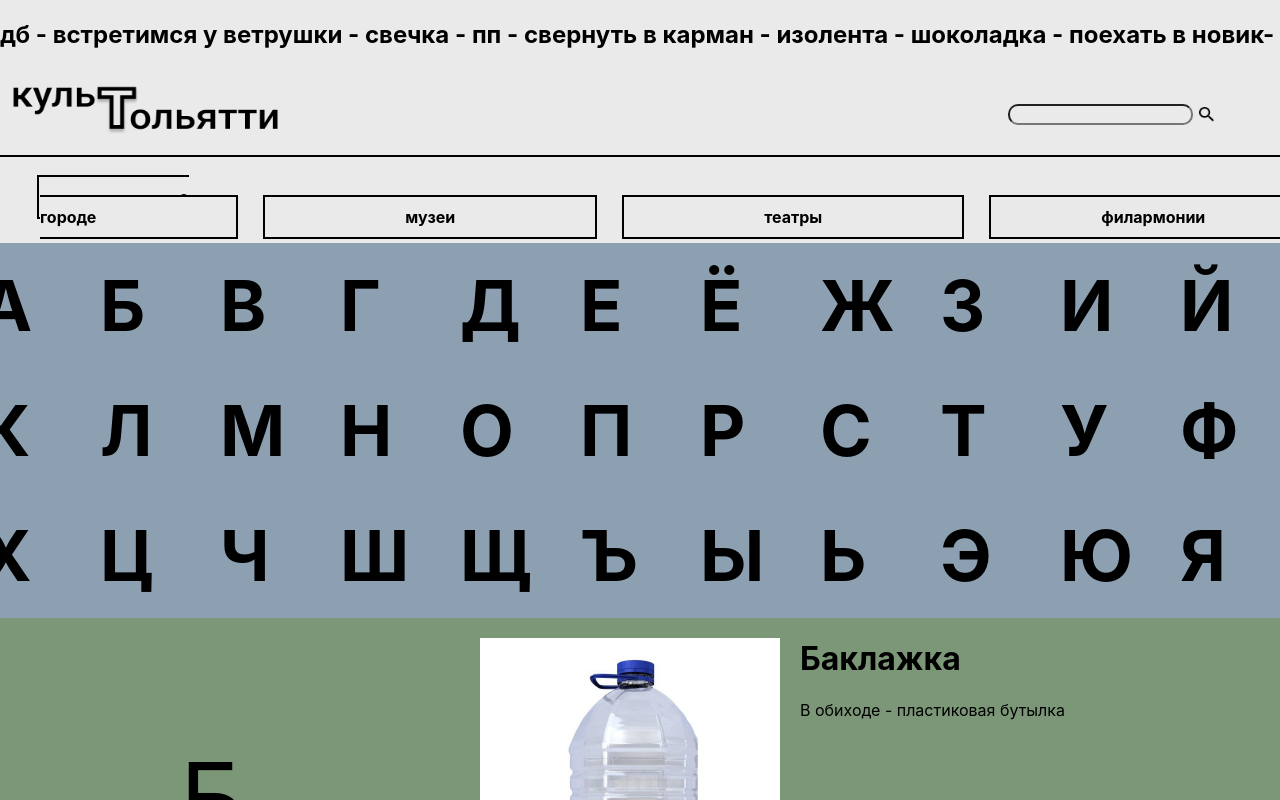
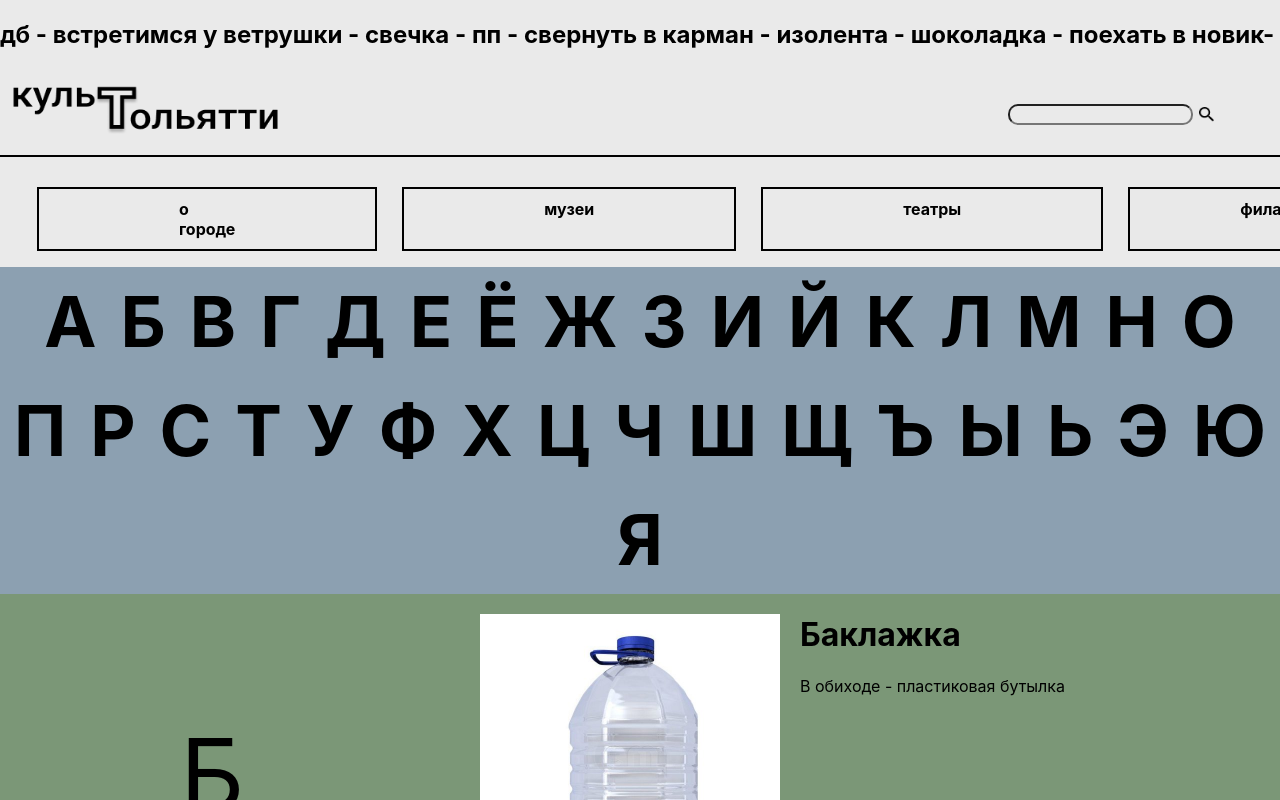
Before and after one commit to paulineko/Cult_tlt, a React (Create React App) app: page /dictionary in a window 1280 px wide. Shown: the top 800 px of the page. Built offline with nearby package versions, Linux system fonts and the light colour scheme.

Commit message:
Dictionary rework

```diff
--- a/src/App.css
+++ b/src/App.css
@@ -15,20 +15,13 @@ button {
     outline: none;
     float: right;
 }
-.Map{
+
+.Map {
     margin-top: -20px;
 
 }
 
 /* Class */
-
-
-
-
-
-
-
-
 
 
 .App-logo {
@@ -42,32 +35,28 @@ button {
     }
 }
 
-.seach_input{
-  background-color:#EAEAEA;
+.search-input {
+    background-color: #EAEAEA;
     border-radius: 10px;
     opacity: 50;
-
 }
 
-
-.info_link{
+.info-link {
     background-color: yellow;
-
 }
 
-.search_form{
-  background-color:#EAEAEA ;
+.search-form {
+    background-color: #EAEAEA;
     float: right;
     margin-right: 50px;
     margin-top: 30px;
-
-
-}
-.Header{
-  background-color:#EAEAEA ;
 }
 
-.info{
+.Header {
+    background-color: #EAEAEA;
+}
+
+.info {
     margin-left: -3px;
     background-color: #EAEAEA;
     list-style-type: none;
@@ -75,8 +64,9 @@ button {
     border: 2px solid #000; /* Рамка вокруг текста */
     padding: 10px 140px 10px; /* Поля вокруг текста */
 }
+
 .info:hover {
-  transition: background 0.3 ease  0s;
+    transition: background 0.3 ease 0s;
     border: 2px solid #e34761;
     border-color: black;
     background: #7B9777;
@@ -84,7 +74,7 @@ button {
 
 }
 
-.museum{
+.museum {
     background-color: #EAEAEA;
     list-style-type: none;
     display: inline; /* Отображать как строчный элемент */
@@ -94,14 +84,14 @@ button {
 }
 
 .museum:hover {
-  transition: background 0.3 ease  0s;
+    transition: background 0.3 ease 0s;
     border: 2px solid #e34761;
     border-color: black;
     background: #568EA4;
     color: black;
+}
 
-}
-.phihalrmonic{
+.phihalrmonic {
     background-color: #eaeaeaed;
     list-style-type: none;
     display: inline; /* Отображать как строчный элемент */
@@ -109,16 +99,16 @@ button {
     border: 2px solid #000; /* Рамка вокруг текста */
     padding: 10px 110px 10px; /* Поля вокруг текста */
 }
+
 .phihalrmonic:hover {
-  transition: background 0.3 ease  0s;
+    transition: background 0.3 ease 0s;
     border: 2px solid #e34761;
     border-color: black;
     background: #7B9777;
     color: black;
-
 }
 
-.theaters{
+.theaters {
     background-color: #EAEAEA;
     list-style-type: none;
     display: inline; /* Отображать как строчный элемент */
@@ -128,125 +118,137 @@ button {
 }
 
 .theaters:hover {
-  transition: background 0.3 ease  0s;
+    transition: background 0.3 ease 0s;
     border: 2px solid #e34761;
     border-color: black;
     background: #15456D;
     color: black;
+}
 
-}
-.info_text
-{text-decoration: none;
+.info_text {
+    text-decoration: none;
     color: black;
     font-weight: bold
 }
 
 .info_text:hover {
+    color: white;
+}
 
-  color: white;
-
-}
-.museum_text
-{text-decoration: none;
+.museum_text {
+    text-decoration: none;
     color: black;
     font-weight: bold;
 }
+
 .museum_text:hover {
 
     color: white;
 
 }
 
-.phihalrmonic_text
-{text-decoration: none;
+.phihalrmonic_text {
+    text-decoration: none;
     color: black;
     font-weight: bold
 }
 
 .phihalrmonic_text:hover {
+    color: white;
+}
 
-  color: white;
-
-}
-.theaters_text
-{text-decoration: none;
+.theaters_text {
+    text-decoration: none;
     color: black;
     font-weight: bold
 }
+
 .theaters_text:hover {
 
     color: white;
 
 }
+
 .App-link {
     color: #61dafb;
 }
 
 
-.Finfo{
+.Finfo {
     margin-left: 70px;
     text-decoration: none;
     color: black;
     font-weight: bold
 
 }
-.Fmuseum{
+
+.Fmuseum {
     margin-left: 70px;
     text-decoration: none;
     color: black;
     font-weight: bold
 }
-.Fphihalrmonic{
+
+.Fphihalrmonic {
     margin-left: 70px;
     text-decoration: none;
     color: black;
     font-weight: bold
 }
-.Ftheaters{
+
+.Ftheaters {
     margin-left: 70px;
     text-decoration: none;
     color: black;
     font-weight: bold
 }
-.Fbook{
+
+.Fbook {
     margin-left: 70px;
     text-decoration: none;
     color: black;
     font-weight: bold
 
 }
-.Gallery{
+
+.Gallery {
     margin-left: 70px;
     text-decoration: none;
     color: black;
     font-weight: bold
 
 }
-.Footer{
+
+.Footer {
     align-items: flex-start;
     margin-top: 25px;
     display: flex;
 
 }
-.Footer_size{
+
+.Footer_size {
     display: flex;
     align-items: stretch;
 }
-.Footer1{
+
+.Footer1 {
     width: 200px;
 }
-.Footer2{
+
+.Footer2 {
     width: 300px;
 }
-.Footer3{
+
+.Footer3 {
     width: 700px;
     display: flex;
 }
-.Footer4{
+
+.Footer4 {
     width: 300px;
 }
-.button2
-{
+
+.button2 {
     text-decoration: none;
 
     background: black;
@@ -258,44 +260,46 @@ width: 200px;
     font-size: 15px;
     border-radius: 7px;
     display: inline-flex;
-  padding: 0px 55px;
+    padding: 0 55px;
     align-items: center;
     justify-content: center;
     text-align: center;
     margin-left: 30px;
     cursor: pointer;
-  float:left;
+    float: left;
     margin-top: 40px;
 }
 
 .button2:hover {
-  transition: background 0.3 ease  0s;
+    transition: background 0.3 ease 0s;
     border: 2px solid #e34761;
     border-color: black;
     background: white;
     color: black;
 
 }
-.subscribe_input{
+
+.subscribe_input {
     background-color: transparent;
     margin-right: 20px;
     width: 287px;
 
-   padding: 0 0 10px 0 ;
+    padding: 0 0 10px 0;
     border: none;
     border-bottom: 1px solid black;
-   outline:none ;
+    outline: none;
     font-size: 15px;
     line-height: 18px;
     letter-spacing: 0.04em;
     color: black;
     margin-left: 100px;
 }
-.subscribe_form{
+
+.subscribe_form {
     margin-top: 40px;
 }
 
-.icons{
+.icons {
     margin-top: 40px;
 }
 
@@ -332,8 +336,7 @@ width: 600px;
     width: 500px;
 }
 
-.button1
-{
+.button1 {
     text-decoration: none;
 
     background: black;
@@ -345,42 +348,40 @@ width: 600px;
     font-size: 15px;
     border-radius: 7px;
     display: inline-flex;
-  padding: 0px 55px;
+    padding: 0 55px;
     align-items: center;
     justify-content: center;
     text-align: center;
     margin-top: 30px;
     cursor: pointer;
-  float:left;
+    float: left;
 }
 
 .button1:hover {
-  transition: background 0.3 ease  0s;
+    transition: background 0.3 ease 0s;
     border: 2px solid #e34761;
     border-color: black;
     background: white;
     color: black;
 }
 
-.photo
-{
-  box-shadow: 0px 0px 10px 3px rgb(106, 106, 106);
+.photo {
+    box-shadow: 0 0 10px 3px rgb(106, 106, 106);
 }
 
-.s-container
-{
+.s-container {
     align-items: flex-start;
     background: #7B9777;
     display: flex;
     justify-content: center;
 }
+
 .s-container:hover {
-  transition: background 0.1 ease  0s;
+    transition: background 0.1 ease 0s;
     background: #7B9777;
 }
 
-.s2-container
-{
+.s2-container {
     align-items: flex-start;
     background: #568EA4;
     display: flex;
@@ -388,12 +389,11 @@ width: 600px;
 }
 
 .s2-container:hover {
-  transition: background 0.1 ease  0s;
+    transition: background 0.1 ease 0s;
     background: #568EA4;
 }
 
-.s3-container
-{
+.s3-container {
     align-items: flex-start;
     background: #588469;
     display: flex;
@@ -401,12 +401,11 @@ width: 600px;
 }
 
 .s3-container:hover {
-  transition: background 0.1 ease  0s;
+    transition: background 0.1 ease 0s;
     background: #588469;
 }
 
-.s4-container
-{
+.s4-container {
     align-items: flex-start;
     background: #8ca0b1;
     display: flex;
@@ -414,69 +413,53 @@ width: 600px;
 }
 
 .s4-container:hover {
-  transition: background 0.1 ease  0s;
+    transition: background 0.1 ease 0s;
     background: #8ca0b1;
 }
 
 
-
-.r-col1
-{
+.r-col1 {
     font-size: 100px;
     width: 300px;
     margin-top: 20px;
 
 }
 
-.r-col3
-{
+.r-col3 {
 
     width: 300px;
     margin-left: 20px;
 }
 
-.photo-w
-{
+.photo-w {
     margin-top: 20px;
 }
 
-.text-r
-{
+.text-r {
     font-weight: bold;
-  margin-top: 0px;
-  margin-bottom: 0px;
+    margin-top: 0;
+    margin-bottom: 0;
     font-size: 250px;
 }
 
-
-.a-container
-{
-  align-items: flex-start;
+.alphabet-container {
+    display: flex;
+    align-items: center;
     background: #8ca0b1;
-  display: flex;
+    flex-direction: row;
     justify-content: center;
-
-
+    flex-wrap: wrap;
+    font-size: 70px;
+    font-weight: bold;
 }
 
-.row-rast-a
-{
-  display: flex;
-  align-items: stretch;
-
+.alphabet-letter {
+    margin: 0;
+    width: auto;
+    padding: 12px;
 }
 
-.a-col
-{
-  font-size: 70px;
-  width: 120px;
-  height: 120;
-
+.alphabet-letter:hover {
+    cursor: pointer;
+    color: darkred;
 }
-
-.text-a
-{
-  font-weight: bold;
-  margin-top: 20px;
-  margin-bottom: 20px;
-}
--- a/src/components(Kovalchuk)/Footer.js
+++ b/src/components(Kovalchuk)/Footer.js
@@ -29,9 +29,9 @@ const Footer = () => {
                             <Button className='button2' variant="outline-dark">Готово</Button>
                         </Col>
                         <Col className="Footer4">
-                            <img className='icons' src={Instagram} width="50" height='50'/>
-                            <img className='icons' src={Telegram} width="50" height='50'/>
-                            <img className='icons' src={VK} width="50" height='50'/>
+                            <img className='icons' src={Instagram} width="50" height='50' alt={''}/>
+                            <img className='icons' src={Telegram} width="50" height='50' alt={''}/>
+                            <img className='icons' src={VK} width="50" height='50' alt={''}/>
                         </Col>
                     </Row>
                 </Container>
--- a/src/components(Kovalchuk)/Header.css
+++ b/src/components(Kovalchuk)/Header.css
@@ -7,6 +7,11 @@
     padding-left: 0; /* Отступ слева в браузере Firefox, Safari, Chrome */
 }
 
+.header-nav-bar {
+    display: flex;
+    justify-content: space-around;
+}
+
 .Router {
     background-color: aqua;
 }
--- a/src/components(Kovalchuk)/Header.js
+++ b/src/components(Kovalchuk)/Header.js
@@ -1,4 +1,4 @@
-import React, {Component} from 'react'
+import React from 'react'
 import './Header.css'
 import {Link} from "react-router-dom"
 
@@ -6,7 +6,7 @@ const Header = () => {
     return (
         <div className="Header">
             <nav>
-                <ul>
+                <ul className={'header-nav-bar'}>
                     <li className="info">
                         <Link className="info_text" to="/">о городе</Link>
                     </li>
--- a/src/components(Kovalchuk)/Logo.js
+++ b/src/components(Kovalchuk)/Logo.js
@@ -5,7 +5,7 @@ export default class Search extends Component {
     render() {
         return (
             <div>
-                <img src={Logotip} width="280" height='70'/>
+                <img src={Logotip} width="280" height='70' alt={''}/>
                 <hr className="Line" size="100px" width="1500px" align="center" color='black'/>
             </div>
         )
--- a/src/components(Kovalchuk)/Search.js
+++ b/src/components(Kovalchuk)/Search.js
@@ -8,12 +8,12 @@ export default class Search extends Component {
     render() {
         return (
             <div className="form">
-                <form className="search_form">
+                <form className="search-form">
                     <input
                         type="text"
-                        className="seach_input"
+                        className="search-input"
                     />
-                    <Button><img src={Lupa} width="15" height="15"/></Button>
+                    <Button><img src={Lupa} width="15" height="15" alt={''}/></Button>
                 </form>
             </div>
         )
--- a/src/pages/Info.js
+++ b/src/pages/Info.js
@@ -3,7 +3,7 @@ import Map from '../image/Map.png';
 
 const Info = () => {
   return (
-    <div className="Map"><img  src={Map} width="1500" height='800'></img></div>
+    <div className="Map"><img  src={Map} width="1500" height='800' alt={''}></img></div>
   )
 }
 
--- a/src/pages/dictionary.js
+++ b/src/pages/dictionary.js
@@ -18,160 +18,32 @@ import W17 from '../image/Шоколадка.jpg';
 import {Row, Container, Col, Image} from 'react-bootstrap';
 
 const dictionary = () => {
+    function scrollToLetter(args) {
+        try {
+            const lettersElements = document.querySelectorAll('.r-col1');
+            for (let i = 0; i < lettersElements.length; ++i) {
+                if (lettersElements[i].textContent.toLowerCase() === args.target.textContent.toLowerCase()) {
+                    window.scrollTo({
+                        top: lettersElements[i].offsetTop,
+                        left: 0,
+                        behavior: 'smooth'
+                    })
+                    break;
+                }
+            }
+        } catch (e) {
+            console.error('Unable to find alphabet elements!');
+        }
+    }
+
+    const alphabet = Array.from('абвгдеёжзийклмнопрстуфхцчшщъыьэюя').map((letter, index) => {
+        return <a onClick={scrollToLetter} key={index} className='alphabet-letter'>{letter.toUpperCase()}</a>
+    });
+
     return (
         <div>
-            <main>
+            <div className="alphabet-container">{alphabet}</div>
 
-                <Container className="a-container">
-                    <Row className='row-rast-a'>
-
-                        <Col className='a-col'>
-                            <p className='text-a'>А</p>
-                        </Col>
-
-                        <Col className='a-col'>
-                            <p className='text-a'>Б</p>
-                        </Col>
-
-                        <Col className='a-col'>
-                            <p className='text-a'>В</p>
-                        </Col>
-
-                        <Col className='a-col'>
-                            <p className='text-a'>Г</p>
-                        </Col>
-
-                        <Col className='a-col'>
-                            <p className='text-a'>Д</p>
-                        </Col>
-
-                        <Col className='a-col'>
-                            <p className='text-a'>Е</p>
-                        </Col>
-
-                        <Col className='a-col'>
-                            <p className='text-a'>Ё</p>
-                        </Col>
-
-                        <Col className='a-col'>
-                            <p className='text-a'>Ж</p>
-                        </Col>
-
-                        <Col className='a-col'>
-                            <p className='text-a'>З</p>
-                        </Col>
-
-                        <Col className='a-col'>
-                            <p className='text-a'>И</p>
-                        </Col>
-
-                        <Col className='a-col'>
-                            <p className='text-a'>Й</p>
-                        </Col>
-                    </Row>
-                </Container>
-
-                <Container className="a-container">
-                    <Row className='row-rast-a'>
-
-                        <Col className='a-col'>
-                            <p className='text-a'>К</p>
-                        </Col>
-
-                        <Col className='a-col'>
-                            <p className='text-a'>Л</p>
-                        </Col>
-
-                        <Col className='a-col'>
-                            <p className='text-a'>М</p>
-                        </Col>
-
-                        <Col className='a-col'>
-                            <p className='text-a'>Н</p>
-                        </Col>
-
-                        <Col className='a-col'>
-                            <p className='text-a'>О</p>
-                        </Col>
-
-                        <Col className='a-col'>
-                            <p className='text-a'>П</p>
-                        </Col>
-
-                        <Col className='a-col'>
-                            <p className='text-a'>Р</p>
-                        </Col>
-
-                        <Col className='a-col'>
-                            <p className='text-a'>С</p>
-                        </Col>
-
-                        <Col className='a-col'>
-                            <p className='text-a'>Т</p>
-                        </Col>
-
-                        <Col className='a-col'>
-                            <p className='text-a'>У</p>
-                        </Col>
-
-                        <Col className='a-col'>
-                            <p className='text-a'>Ф</p>
-                        </Col>
-                    </Row>
-
-
-                </Container>
-
-                <Container className="a-container">
-                    <Row className='row-rast-a'>
-
-                        <Col className='a-col'>
-                            <p className='text-a'>Х</p>
-                        </Col>
-
-                        <Col className='a-col'>
-                            <p className='text-a'>Ц</p>
-                        </Col>
-
-                        <Col className='a-col'>
-                            <p className='text-a'>Ч</p>
-                        </Col>
-
-                        <Col className='a-col'>
-                            <p className='text-a'>Ш</p>
-                        </Col>
-
-                        <Col className='a-col'>
-                            <p className='text-a'>Щ</p>
-                        </Col>
-
-                        <Col className='a-col'>
-                            <p className='text-a'>Ъ</p>
-                        </Col>
-
-                        <Col className='a-col'>
-                            <p className='text-a'>Ы</p>
-                        </Col>
-
-                        <Col className='a-col'>
-                            <p className='text-a'>Ь</p>
-                        </Col>
-
-                        <Col className='a-col'>
-                            <p className='text-a'>Э</p>
-                        </Col>
-
-                        <Col className='a-col'>
-                            <p className='text-a'>Ю</p>
-                        </Col>
-
-                        <Col className='a-col'>
-                            <p className='text-a'>Я</p>
-                        </Col>
-                    </Row>
-
-
-                </Container>
             <Container className="s-container">
                 <Row className='row-rast'>
 
@@ -208,7 +80,6 @@ const dictionary = () => {
                     </Col>
                 </Row>
             </Container>
-
             <Container className="s3-container">
                 <Row className='row-rast'>
 
@@ -229,7 +100,6 @@ const dictionary = () => {
 
 
             </Container>
-
             <Container className="s4-container">
                 <Row className='row-rast'>
                     <Col className='r-col1'>
@@ -246,7 +116,6 @@ const dictionary = () => {
                     </Col>
                 </Row>
             </Container>
-
             <Container className="s-container">
                 <Row className='row-rast'>
 
@@ -265,7 +134,6 @@ const dictionary = () => {
                     </Col>
                 </Row>
             </Container>
-
             <Container className="s2-container">
                 <Row className='row-rast'>
 
@@ -285,8 +153,6 @@ const dictionary = () => {
                     </Col>
                 </Row>
             </Container>
-
-
             <Container className="s2-container">
                 <Row className='row-rast'>
 
@@ -306,7 +172,6 @@ const dictionary = () => {
 
 
             </Container>
-
             <Container className="s3-container">
                 <Row className='row-rast'>
 
@@ -326,7 +191,6 @@ const dictionary = () => {
 
 
             </Container>
-
             <Container className="s4-container">
                 <Row className='row-rast'>
 
@@ -347,7 +211,6 @@ const dictionary = () => {
 
 
             </Container>
-
             <Container className="s-container">
                 <Row className='row-rast'>
 
@@ -368,7 +231,6 @@ const dictionary = () => {
 
 
             </Container>
-
             <Container className="s-container">
                 <Row className='row-rast'>
 
@@ -410,8 +272,6 @@ const dictionary = () => {
 
 
             </Container>
-
-
             <Container className="s2-container">
                 <Row className='row-rast'>
 
@@ -431,7 +291,6 @@ const dictionary = () => {
 
 
             </Container>
-
             <Container className="s3-container">
                 <Row className='row-rast'>
 
@@ -451,7 +310,6 @@ const dictionary = () => {
 
 
             </Container>
-
             <Container className="s4-container">
                 <Row className='row-rast'>
 
@@ -489,11 +347,7 @@ const dictionary = () => {
                             шоколадного цвета. В купе панельной отделкой создает ассоциации к плитке шоколада</p>
                     </Col>
                 </Row>
-
-
             </Container>
-            </main>
-
         </div>
     )
 }
```
Lines whose indentation alone changed are shown as unchanged.
